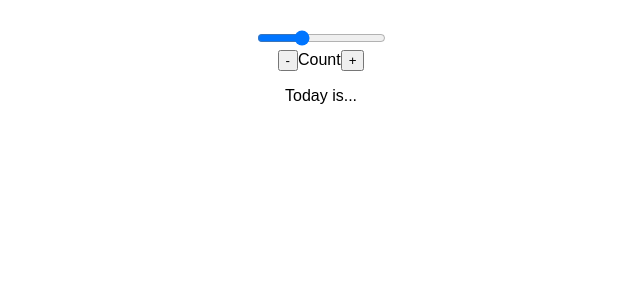
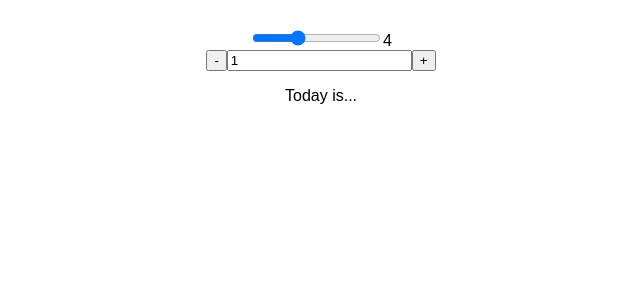
Before and after one commit to Rob-Dawson/React-Websites, a React (Create React App) app in the folder date-counter-v2/: page / in a window 1280 px wide. Shown: the top 300 px of the page, without its empty margins (319-959 px from the left). Built offline with nearby package versions, Linux system fonts and the light colour scheme; the HTML template or start-up script is replaced by a standard one.

Commit message:
Created state for counter form and step slider. onChange fires a function which sets the state.

```diff
--- a/date-counter-v2/src/App.jsx
+++ b/date-counter-v2/src/App.jsx
@@ -9,16 +9,34 @@ export default function App() {
 
   function Counter() {
     const [step, setStep] = useState(4);
+    const [counter, setCounter] = useState(1);
 
     return (
       <div>
         <div>
-          <input type="range" min="1" max="10" value={step} />
-          <span></span>
+          <input
+            type="range"
+            min="1"
+            max="10"
+            value={step}
+            onChange={(e) => {
+              setStep(e.target.value);
+              console.log(e.target);
+            }}
+          />
+          <span>{step}</span>
         </div>
         <div>
           <button>-</button>
-          <span>Count</span>
+          <input
+            type="text"
+            placeholder="0"
+            value={counter}
+            onChange={(e) => {
+              console.log(e.target);
+              setCounter(e.target.value);
+            }}
+          />
           <button>+</button>
         </div>
         <div>
```
